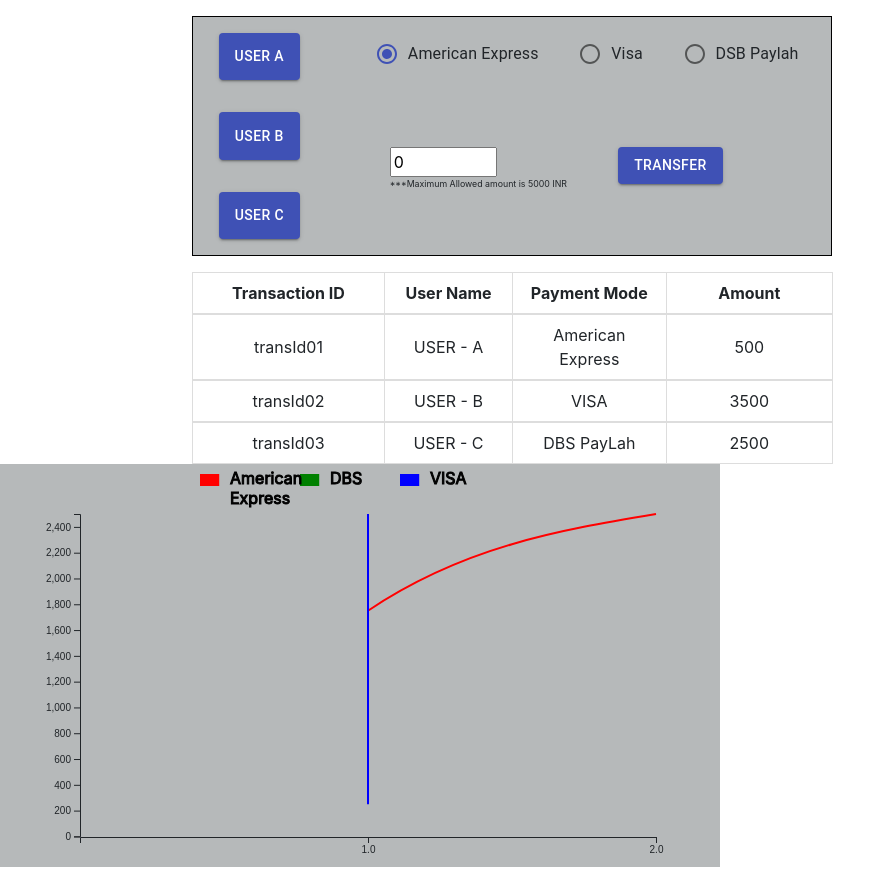
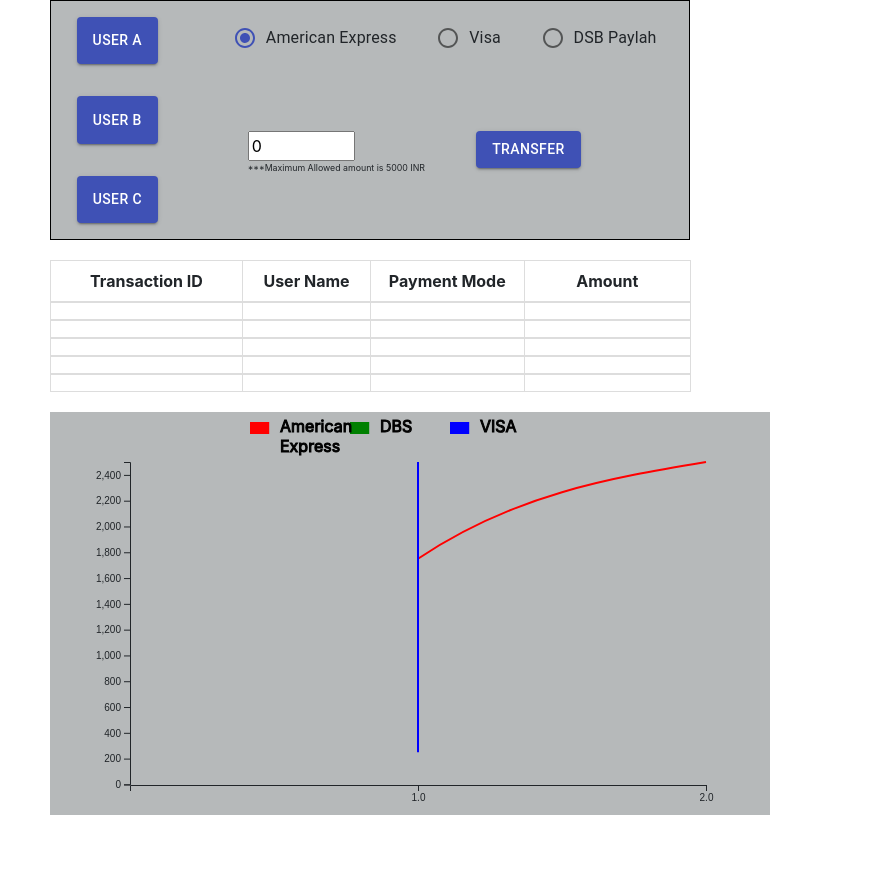
Before and after one commit to reachlinlen/reactjs-assignment, a React app: page / in a window 1280 px wide. Shown: the whole page, without its empty margins (0-896 px from the left). After the commit the page ends 821 px from the top, so only its background shows below. Built offline with nearby package versions, Linux system fonts and the light colour scheme.

Commit message:
standardized the app

```diff
--- a/src/App.js
+++ b/src/App.js
@@ -11,7 +11,7 @@
 
   render() {
     return (
-      <div style={{display: 'inline-grid'}}>
+      <div style={{display: 'inline-grid', paddingLeft: '50px'}}>
         <Form />
         <Table />
         <LineChart />
--- a/src/Form/index.js
+++ b/src/Form/index.js
@@ -35,7 +35,7 @@
     setAmt(e.target.value);
   }
   return (
-    <div className="form-container" style={{width: '50vw', height: '30vh', border: '1px solid #000', display: 'inline-flex', margin: '2vh 0 0 15vw', backgroundColor: '#b6b9ba'}}>
+    <div className="form-container" style={{width: '50vw', height: '30vh', border: '1px solid #000', display: 'inline-flex', backgroundColor: '#b6b9ba'}}>
       <div className="buttons" style={{display: 'inline-grid'}}>
         <Button className="user-a" variant="contained" color="primary" onClick={handleBtnClick}
                                     style={{margin: '2vh 2vw 2vh 2vw'}}>USER A</Button>
--- a/src/LineChart/index.js
+++ b/src/LineChart/index.js
@@ -144,7 +144,7 @@
   });
 
   return (
-    <div className="svg-line" style={{height: SVG_HT, width: SVG_WTH, backgroundColor: '#b6b9ba'}}>
+    <div className="svg-line" style={{height: SVG_HT, width: SVG_WTH, backgroundColor: '#b6b9ba', marginTop: '20px'}}>
       <svg width={SVG_WTH} height={SVG_HT} id={"line-chart"} />
     </div>
   );
--- a/src/Store/reducers/index.js
+++ b/src/Store/reducers/index.js
@@ -1,11 +1,14 @@
-const initialState = { data: []}
-export const reducer = (state={initialState}, action) => {
+// const initialState = { "TxnData": {}, ""}
+export const reducer = (state = [], action) => {
   switch(action.type) {
     case 'TXN_DATA_RECEIVED':
-      return {...state, data: action.data};
+      // let latestTxnData = state.TxnData;
+      // latestTxnData.push(action.data);
+      // return Object.assign({...state}, {latestTxnData});
+      return [...state, action.data]
     case 'TXN_DATA_FAILED':
-      return {...state};
+      return state;
     default:
-      return {...state};
+      return state;
   }
 }
--- a/src/Table/index.js
+++ b/src/Table/index.js
@@ -1,22 +1,39 @@
-import React from 'react';
+import React, { useState, useEffect } from 'react';
 import TableHead from './TableHead';
 import Row from './Row';
 import { connect } from 'react-redux';
 
 const NO_ROWS = 5;
 
-function Table() {
-  const rowDetails = [
-          ['transId01', 'USER - A', 'American Express', 500],
-          ['transId02', 'USER - B', 'VISA', 3500],
-          ['transId03', 'USER - C', 'DBS PayLah', 2500],
-        ];
-  const allRows = rowDetails.map(r => {
-    return <Row tranID={r[0]} userName={r[1]} payMode={r[2]} amt={r[3]} />;
-  });
+function Table(props) {
+  const [totalRows, setTotalRows] = useState(0);
+  let allRows, noOfRows = 0, raw=[];
+  allRows = (
+    <React.Fragment>
+      <Row tranID={raw[0]} userName={raw[1]} payMode={raw[2]} amt={raw[3]} />
+      <Row tranID={raw[0]} userName={raw[1]} payMode={raw[2]} amt={raw[3]} />
+      <Row tranID={raw[0]} userName={raw[1]} payMode={raw[2]} amt={raw[3]} />
+      <Row tranID={raw[0]} userName={raw[1]} payMode={raw[2]} amt={raw[3]} />
+      <Row tranID={raw[0]} userName={raw[1]} payMode={raw[2]} amt={raw[3]} />
+    </React.Fragment>
+  );
+  // const rowDetails = [
+  //         ['transId01', 'USER - A', 'American Express', 500],
+  //         ['transId02', 'USER - B', 'VISA', 3500],
+  //         ['transId03', 'USER - C', 'DBS PayLah', 2500],
+  //       ];
+  useEffect(() => {
+    let txnData = (props.txnData === undefined) ? [] : props.txnData;
+    allRows = txnData.map(r => {
+      // noOfRows = noOfRows + 1;
+      return <Row tranID={r[0]} userName={r[1]} payMode={r[2]} amt={r[3]} />;
+    });
+    // if (noOfRows > totalRows) setTotalRows(noOfRows);
+  }, [props.data]);
+
   return (
-    <div>
-      <table style={{borderCollapse: 'collapse', width: '100%', display: 'inline-grid', margin: '2vh 0 0 15vw'}}>
+    <div style={{paddingTop: '20px'}}>
+      <table style={{borderCollapse: 'collapse', width: '100%', display: 'inline-grid'}}>
         <TableHead />
         <React.Fragment>{allRows}</React.Fragment>
       </table>
@@ -25,7 +42,7 @@
 }
 
 const mapStateToProps = (state) => {
-  data: state.data
+  txnData: state
 };
 
 export default connect(mapStateToProps, null)(Table);
--- a/src/sagas/index.js
+++ b/src/sagas/index.js
@@ -3,6 +3,7 @@
 import { call, put, takeEvery } from 'redux-saga/effects';
 import "regenerator-runtime/runtime";
 
+const mongoose = require('mongoose');
 const headers = {
     'Content-Type': 'application/json',
     // 'Authorization': 'JWT',
@@ -12,9 +13,9 @@
     'X-Content-Type-Options': 'nosniff',
     'Pragma': 'no-cache',
 };
-
 const URL = 'http://localhost:8081';
 
+// mongoose.connect(mongodb+srv://dbUser:<dbPassword>@transaction-9gekk.mongodb.net/test?retryWrites=true&w=majority);
 function* getTxnAPI() {
   return axios.get(URL+'/txn', {headers: headers})
                 .then(res => res)
@@ -35,7 +36,7 @@
 
 function* recordTxn(action) {
     const { res, error } = yield call(recordTxnAPI, action.payload );
-    yield put({ type: 'TXN_DATA_RECEIVED', data: action.payload});
+    yield put({ type: 'TXN_DATA_RECEIVED', data: action.payload });
     // if (error) yield put({ type: 'PUT_TXN_ERROR', error});
 }
 
```
